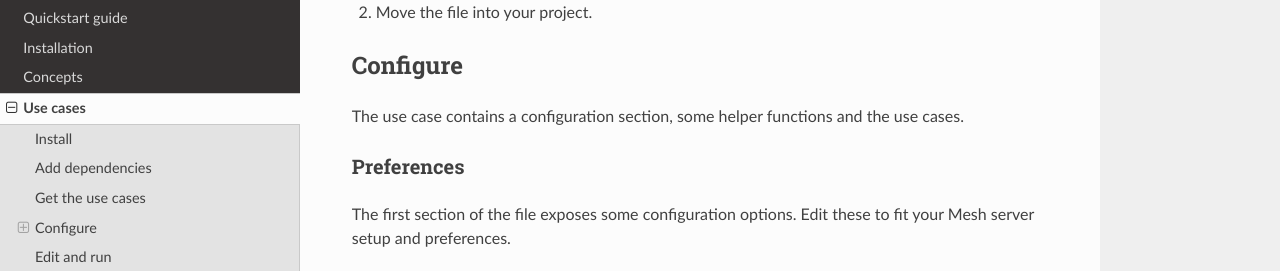
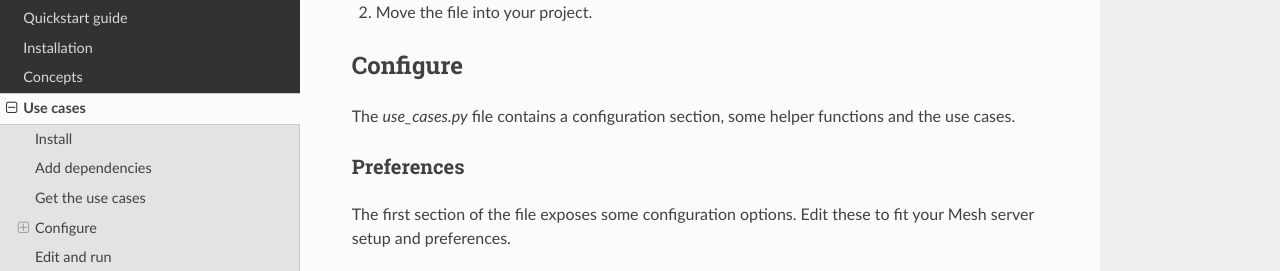
Before and after one commit to Volue-Public/energy-mesh-python, a Sphinx documentation site: the page built from docs/source/usecases.rst, in a window 1280 px wide and 900 px high, scrolled down 463 px, cut to the strip 151-422 px from the top of the window. Built offline with Sphinx 7.4.7 and the Read the Docs theme 2.0.0, drawn with Linux system fonts in a browser that asks for light colours.

Commit message:
Update docs/source/usecases.rst
Co-authored-by: Tomasz Noczynski <88330807+tnoczyns-volue@users.noreply.github.com>

```diff
--- a/docs/source/usecases.rst
+++ b/docs/source/usecases.rst
@@ -26,7 +26,7 @@ Get the use cases
 Configure
 *************
 
-The use case contains a configuration section, some helper functions and the use cases.
+The `use_cases.py` file contains a configuration section, some helper functions and the use cases.
 
 Preferences
 ~~~~~~~~~~~~~~
```
